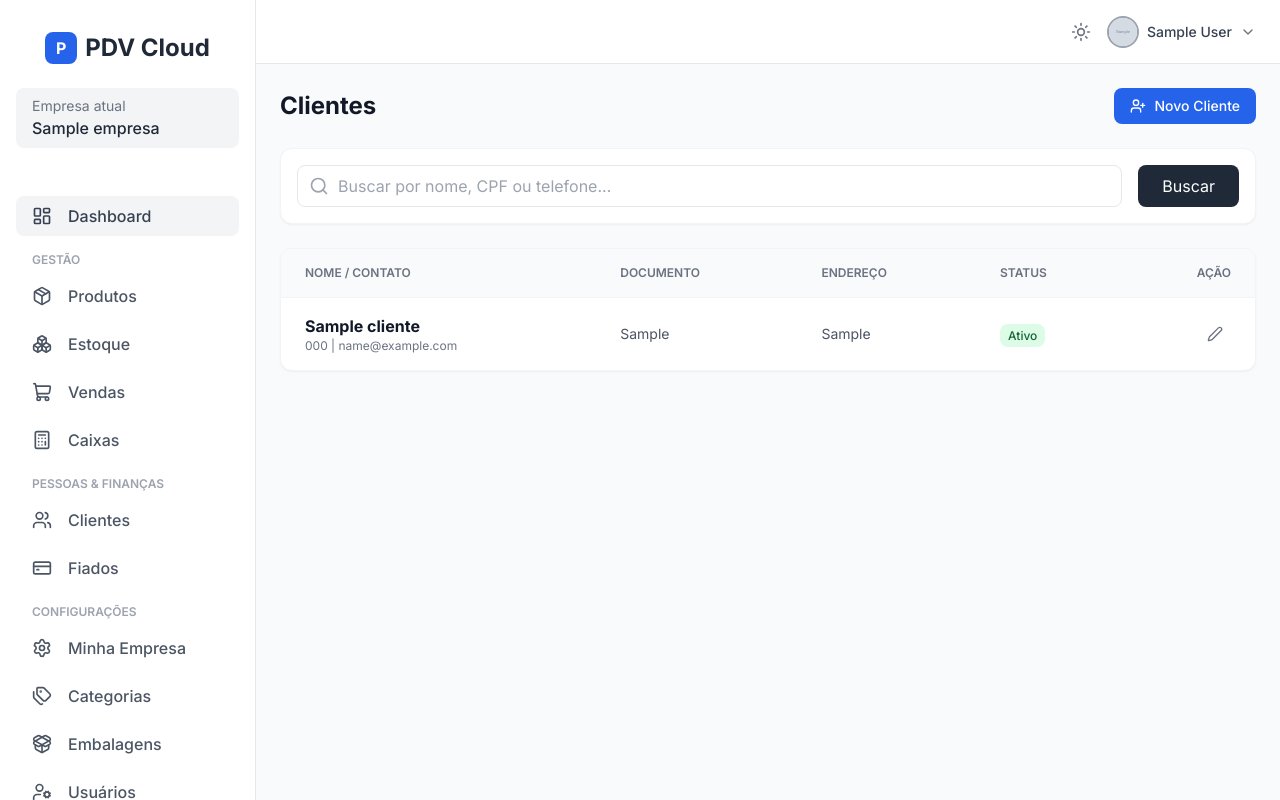
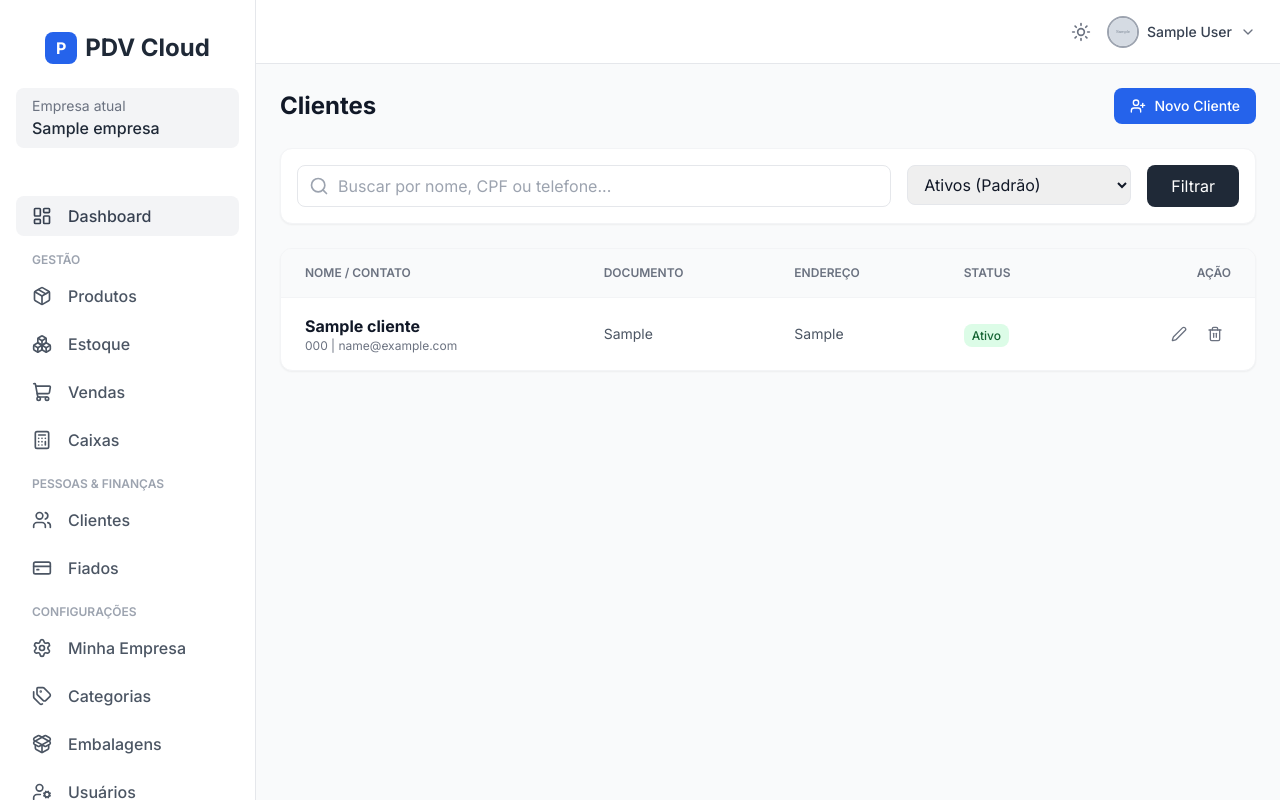
Before and after one commit to lgluiz1/pvd, a Django app: page /clientes/ in a window 1280 px wide. Run offline with Django 4.2, Linux system fonts and the light colour scheme; a user stored in the database is signed in; tables that the repository leaves empty hold one stand-in row (values such as "Sample post"); grey boxes marked "Sample" are stand-in pictures; some libraries are stand-ins or nearby versions.

Commit message:
Feat: Adiciona exclusão de clientes e oculta inativos da listagem padrão

```diff
--- a/clientes/urls.py
+++ b/clientes/urls.py
@@ -6,4 +6,5 @@ urlpatterns = [
     path('criar/', views.cliente_criar, name='criar'),
     path('buscar-nfc/', views.buscar_cliente_nfc, name='buscar_nfc'),
     path('<uuid:pk>/editar/', views.cliente_editar, name='editar'),
+    path('<uuid:pk>/excluir/', views.cliente_excluir, name='excluir'),
 ]
--- a/clientes/views.py
+++ b/clientes/views.py
@@ -2,6 +2,7 @@ from django.shortcuts import render, redirect, get_object_or_404
 from django.contrib.auth.decorators import login_required
 from django.contrib import messages
 from django.http import JsonResponse
+from django.views.decorators.http import require_POST
 from django.db.models import Q
 from clientes.models import Cliente
 from financeiro.models import ContaFiado
@@ -15,6 +16,12 @@ def cliente_lista(request):
         clientes = clientes.filter(
             Q(nome__icontains=busca) | Q(cpf__icontains=busca) | Q(telefone__icontains=busca)
         )
+    status_filter = request.GET.get('status', 'ativo')
+    if status_filter == 'ativo':
+        clientes = clientes.filter(ativo=True)
+    elif status_filter == 'inativo':
+        clientes = clientes.filter(ativo=False)
+
     return render(request, 'clientes/lista.html', {
         'clientes': clientes, 'busca': busca, 'page_title': 'Clientes',
     })
@@ -59,6 +66,24 @@ def cliente_editar(request, pk):
 
 
 @login_required
+@require_POST
+def cliente_excluir(request, pk):
+    """Exclui o cliente. Se já tiver vínculos (vendas, fiado), apenas desativa."""
+    cliente = get_object_or_404(Cliente, pk=pk, empresa=request.empresa)
+    nome = cliente.nome
+    try:
+        cliente.delete()
+        messages.success(request, f'Cliente "{nome}" excluído com sucesso.')
+    except Exception as e:
+        # Geralmente ProtectedError
+        cliente.ativo = False
+        cliente.save()
+        messages.warning(request, f'Cliente "{nome}" possui histórico no sistema, então foi desativado e removido da listagem principal.')
+
+    return redirect('clientes:lista')
+
+
+@login_required
 def buscar_cliente_nfc(request):
     """API para o PDV offline/local consultar cliente e limites via NFC."""
     uid = request.GET.get('uid', '').strip()
--- a/templates/clientes/lista.html
+++ b/templates/clientes/lista.html
@@ -9,15 +9,22 @@
 
 {% block content %}
 <div class="p-4 mb-6 bg-white border border-gray-100 rounded-xl shadow-sm dark:bg-gray-800 dark:border-gray-700">
-    <form method="GET" class="flex gap-4">
+    <form method="GET" class="flex flex-col md:flex-row gap-4">
         <div class="flex-1 relative">
             <div class="absolute inset-y-0 left-0 pl-3 flex items-center pointer-events-none">
                 <i data-lucide="search" class="w-5 h-5 text-gray-400"></i>
             </div>
             <input type="text" name="busca" value="{{ busca }}" placeholder="Buscar por nome, CPF ou telefone..." class="w-full pl-10 pr-3 py-2 border rounded-lg dark:bg-gray-900 dark:border-gray-700 dark:text-white focus:ring-2 focus:ring-blue-500">
         </div>
+        <div class="w-full md:w-56 shrink-0">
+            <select name="status" class="w-full px-3 py-2 border rounded-lg dark:bg-gray-900 dark:border-gray-700 dark:text-white focus:ring-2 focus:ring-blue-500">
+                <option value="ativo" {% if request.GET.status == 'ativo' or not request.GET.status %}selected{% endif %}>Ativos (Padrão)</option>
+                <option value="todos" {% if request.GET.status == 'todos' %}selected{% endif %}>Todos (Inclui Excluídos)</option>
+                <option value="inativo" {% if request.GET.status == 'inativo' %}selected{% endif %}>Apenas Excluídos</option>
+            </select>
+        </div>
         <button type="submit" class="px-6 py-2 text-white bg-gray-800 rounded-lg hover:bg-gray-900 dark:bg-gray-700 dark:hover:bg-gray-600 transition-colors">
-            Buscar
+            Filtrar
         </button>
     </form>
 </div>
@@ -55,9 +62,15 @@
                         {% endif %}
                     </td>
                     <td class="px-6 py-4 text-right">
-                        <a href="{% url 'clientes:editar' c.pk %}" class="inline-flex items-center justify-center w-8 h-8 text-gray-500 hover:text-blue-600 hover:bg-blue-50 rounded-lg dark:hover:bg-blue-900/30 dark:hover:text-blue-400 transition-colors">
+                        <a href="{% url 'clientes:editar' c.pk %}" class="inline-flex items-center justify-center w-8 h-8 text-gray-500 hover:text-blue-600 hover:bg-blue-50 rounded-lg dark:hover:bg-blue-900/30 dark:hover:text-blue-400 transition-colors" title="Editar">
                             <i data-lucide="edit-2" class="w-4 h-4"></i>
                         </a>
+                        <form action="{% url 'clientes:excluir' c.pk %}" method="POST" class="inline-block" onsubmit="return confirm('Tem certeza que deseja excluir o cliente {{ c.nome }}? Se ele tiver histórico de compras, será inativado para manter os registros.');">
+                            {% csrf_token %}
+                            <button type="submit" class="inline-flex items-center justify-center w-8 h-8 text-gray-500 hover:text-red-600 hover:bg-red-50 rounded-lg dark:hover:bg-red-900/30 dark:hover:text-red-400 transition-colors" title="Excluir">
+                                <i data-lucide="trash-2" class="w-4 h-4"></i>
+                            </button>
+                        </form>
                     </td>
                 </tr>
                 {% empty %}
```
